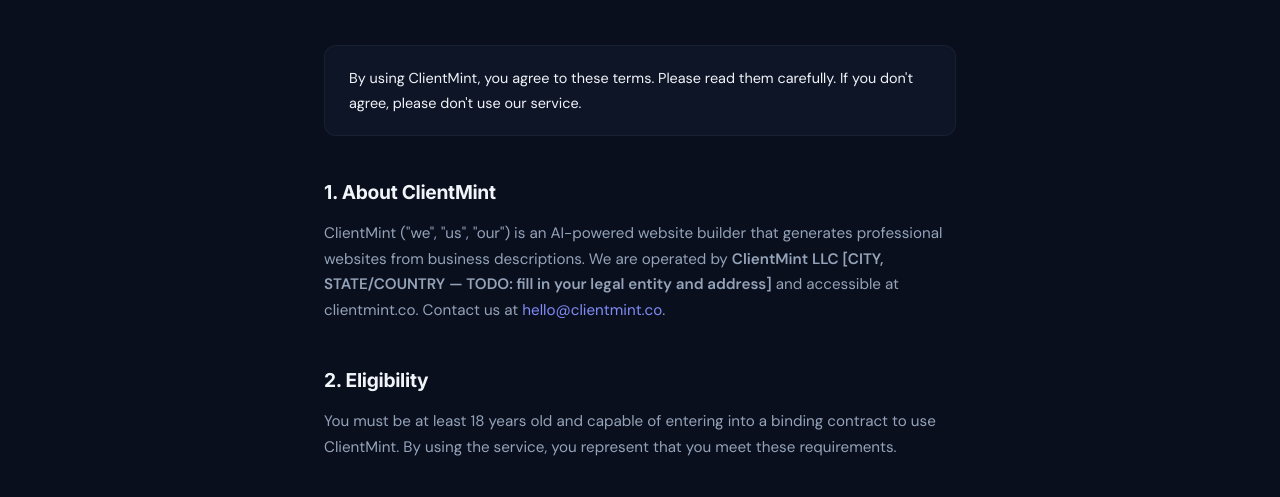
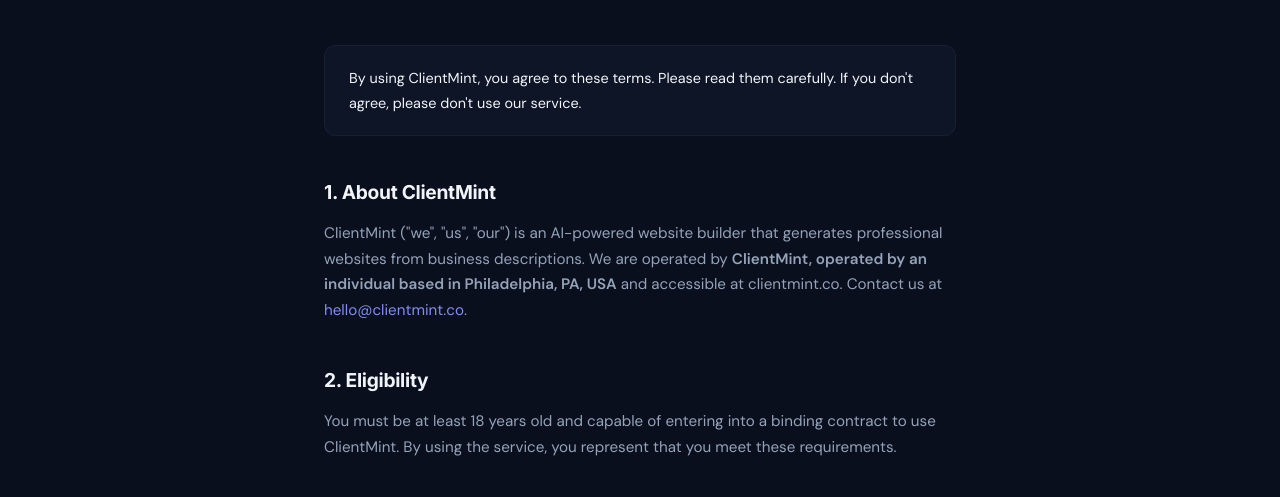
Before and after one commit to ClearViewDigitalOfficial/clientmint, a website: page terms.html in a window 1280 px wide. Shown: the part 290-787 px from the top of the page. Drawn offline with Linux system fonts and the light colour scheme.

Commit message:
Update terms.html

```diff
--- a/terms.html
+++ b/terms.html
@@ -57,9 +57,7 @@
   </div>
 
   <h2>1. About ClientMint</h2>
-  <!-- TODO: Replace the placeholder below with your real legal entity name, city, and state/country before launch -->
-  <p>ClientMint ("we", "us", "our") is an AI-powered website builder that generates professional websites from business descriptions. We are operated by <strong>ClientMint LLC [CITY, STATE/COUNTRY — TODO: fill in your legal entity and address]</strong> and accessible at clientmint.co. Contact us at <a href="mailto:hello@clientmint.co">hello@clientmint.co</a>.</p>
-
+  <p>ClientMint ("we", "us", "our") is an AI-powered website builder that generates professional websites from business descriptions. We are operated by <strong>ClientMint, operated by an individual based in Philadelphia, PA, USA</strong> and accessible at clientmint.co. Contact us at <a href="mailto:hello@clientmint.co">hello@clientmint.co</a>.</p>
   <h2>2. Eligibility</h2>
   <p>You must be at least 18 years old and capable of entering into a binding contract to use ClientMint. By using the service, you represent that you meet these requirements.</p>
 
```
